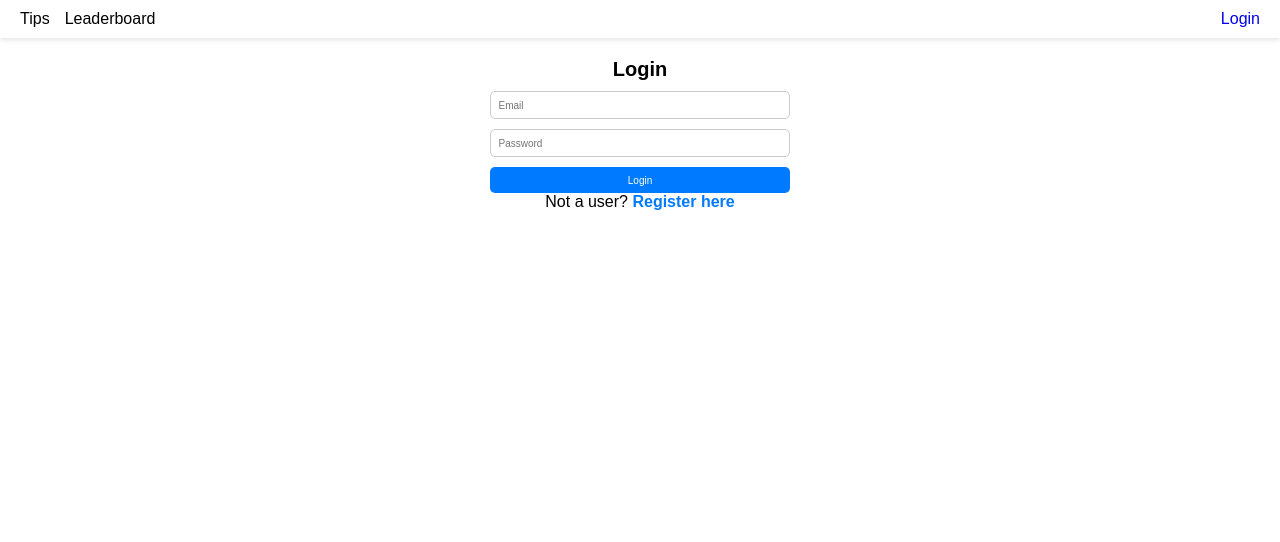
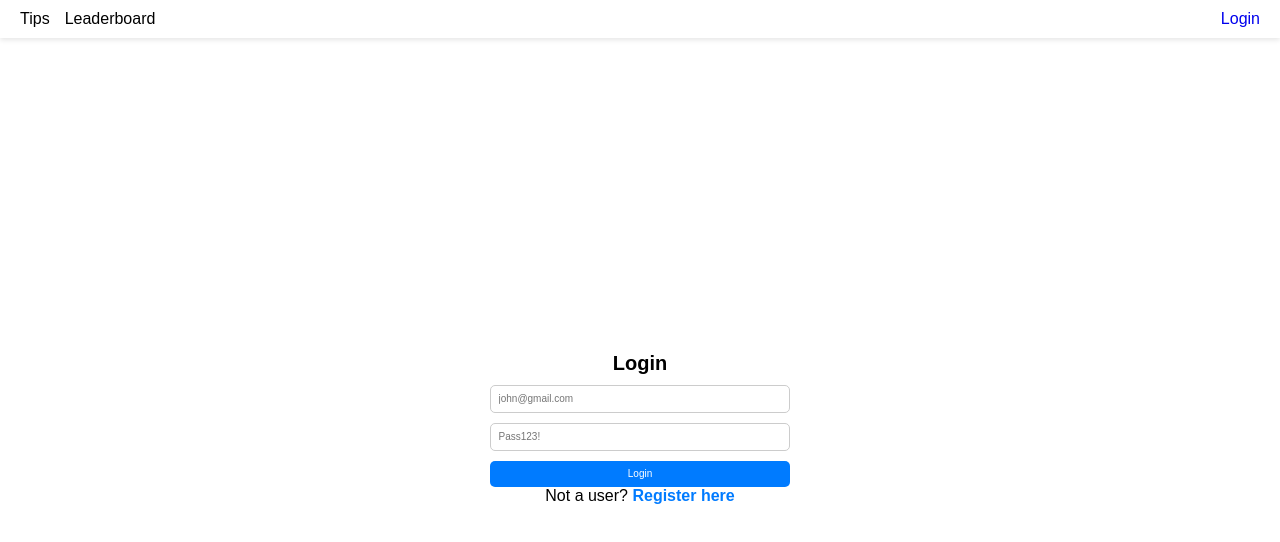
Before and after one commit to gazjosef/footy-tips-redux, a React (Vite) app: page /login in a window 1280 px wide. Shown: the top 542 px of the page. Built offline with nearby package versions, Linux system fonts and the light colour scheme; no server answers.

Commit message:
Feat: PlaceCentre UI

```diff
--- a/feature/LoginForm.tsx
+++ b/feature/LoginForm.tsx
@@ -3,6 +3,8 @@ import { Link } from "react-router-dom"; // Import Link
 import { supabase } from "../src/supabase"; // Adjust the path as necessary
 import { toast } from "react-toastify";
 import styled from "styled-components";
+
+import PlaceCentre from "../ui/PlaceCentre";
 
 // Styled Components
 const FormContainer = styled.div`
@@ -91,19 +93,22 @@ const LoginForm: React.FC = () => {
   };
 
   return (
+    <PlaceCentre>
       <FormContainer>
         <FormTitle>Login</FormTitle>
         <Form onSubmit={handleLogin}>
           <Input
             type="email"
-          placeholder="Email"
+            //   placeholder="Email"
+            placeholder="john@gmail.com"
             value={email}
             onChange={(e) => setEmail(e.target.value)}
             required
           />
           <Input
             type="password"
-          placeholder="Password"
+            //   placeholder="Password"
+            placeholder="Pass123!"
             value={password}
             onChange={(e) => setPassword(e.target.value)}
             required
@@ -116,6 +121,7 @@ const LoginForm: React.FC = () => {
           Not a user? <StyledLink to="/register">Register here</StyledLink>
         </p>
       </FormContainer>
+    </PlaceCentre>
   );
 };
 
--- a/feature/RegisterForm.tsx
+++ b/feature/RegisterForm.tsx
@@ -1,8 +1,9 @@
-// src/RegisterForm.tsx
 import React, { useState } from "react";
 import { supabase } from "../src/supabase"; // Adjust the path as necessary
 import { toast } from "react-toastify";
 import styled from "styled-components";
+
+import PlaceCentre from "../ui/PlaceCentre";
 
 // Styled Components
 const FormContainer = styled.div`
@@ -78,6 +79,7 @@ const RegisterForm: React.FC = () => {
   };
 
   return (
+    <PlaceCentre>
       <FormContainer>
         <FormTitle>Register</FormTitle>
         <Form onSubmit={handleRegister}>
@@ -100,6 +102,7 @@ const RegisterForm: React.FC = () => {
           </Button>
         </Form>
       </FormContainer>
+    </PlaceCentre>
   );
 };
 
--- a/pages/Tipping.tsx
+++ b/pages/Tipping.tsx
@@ -7,6 +7,7 @@ import TippingContainer from "../ui/TippingContainer";
 import Select from "../ui/Select";
 import Button from "../ui/Button";
 import { Table, Th, Td } from "../ui/Table";
+import PlaceCentre from "../ui/PlaceCentre";
 
 // Initialize Supabase
 const SUPABASE_URL = import.meta.env.VITE_SUPABASE_URL;
@@ -129,6 +130,7 @@ const Fixtures = () => {
   };
 
   return (
+    <PlaceCentre>
       <TippingContainer>
         <h2>Footy Fixtures</h2>
 
@@ -148,7 +150,9 @@ const Fixtures = () => {
         </Select>
 
         {fixturesLoading && <p>Loading fixtures...</p>}
-      {fixturesError && <p>Error loading fixtures: {fixturesError.message}</p>}
+        {fixturesError && (
+          <p>Error loading fixtures: {fixturesError.message}</p>
+        )}
 
         {fixtures && (
           <Table>
@@ -174,7 +178,9 @@ const Fixtures = () => {
                         name={`tip-${game.id}`}
                         value={game.home_team}
                         checked={selectedTips[game.id] === game.home_team}
-                      onChange={() => handleSelection(game.id, game.home_team)}
+                        onChange={() =>
+                          handleSelection(game.id, game.home_team)
+                        }
                       />
                       {game.home_team}
                     </label>
@@ -186,7 +192,9 @@ const Fixtures = () => {
                         name={`tip-${game.id}`}
                         value={game.away_team}
                         checked={selectedTips[game.id] === game.away_team}
-                      onChange={() => handleSelection(game.id, game.away_team)}
+                        onChange={() =>
+                          handleSelection(game.id, game.away_team)
+                        }
                       />
                       {game.away_team}
                     </label>
@@ -204,6 +212,7 @@ const Fixtures = () => {
           Submit All Tips
         </Button>
       </TippingContainer>
+    </PlaceCentre>
   );
 };
 
--- a/src/App.tsx
+++ b/src/App.tsx
@@ -31,6 +31,7 @@ const App: React.FC = () => {
             <Route path="/" element={<Tipping />} />
             <Route path="/login" element={<LoginForm />} />
             <Route path="/register" element={<RegisterForm />} />
+            <Route path="/tips" element={<Tipping />} />
             <Route
               path="/tipping"
               element={
--- a/styles/index.scss
+++ b/styles/index.scss
@@ -1,5 +1,5 @@
-@import "./abstract/breakpoints";
-@import "./abstract/colors";
+@use "./abstract/breakpoints";
+@use "./abstract/colors";
 
-@import "./base/base";
-@import "./base/typography";
+@use "./base/base";
+@use "./base/typography";
--- /dev/null
+++ b/ui/PlaceCentre.tsx
@@ -0,0 +1,10 @@
+import styled from "styled-components";
+
+const PlaceCentre = styled.main`
+  min-height: calc(100vh - 2rem);
+
+  display: grid;
+  place-content: center;
+`;
+
+export default PlaceCentre;
```
Lines whose indentation alone changed are shown as unchanged.
